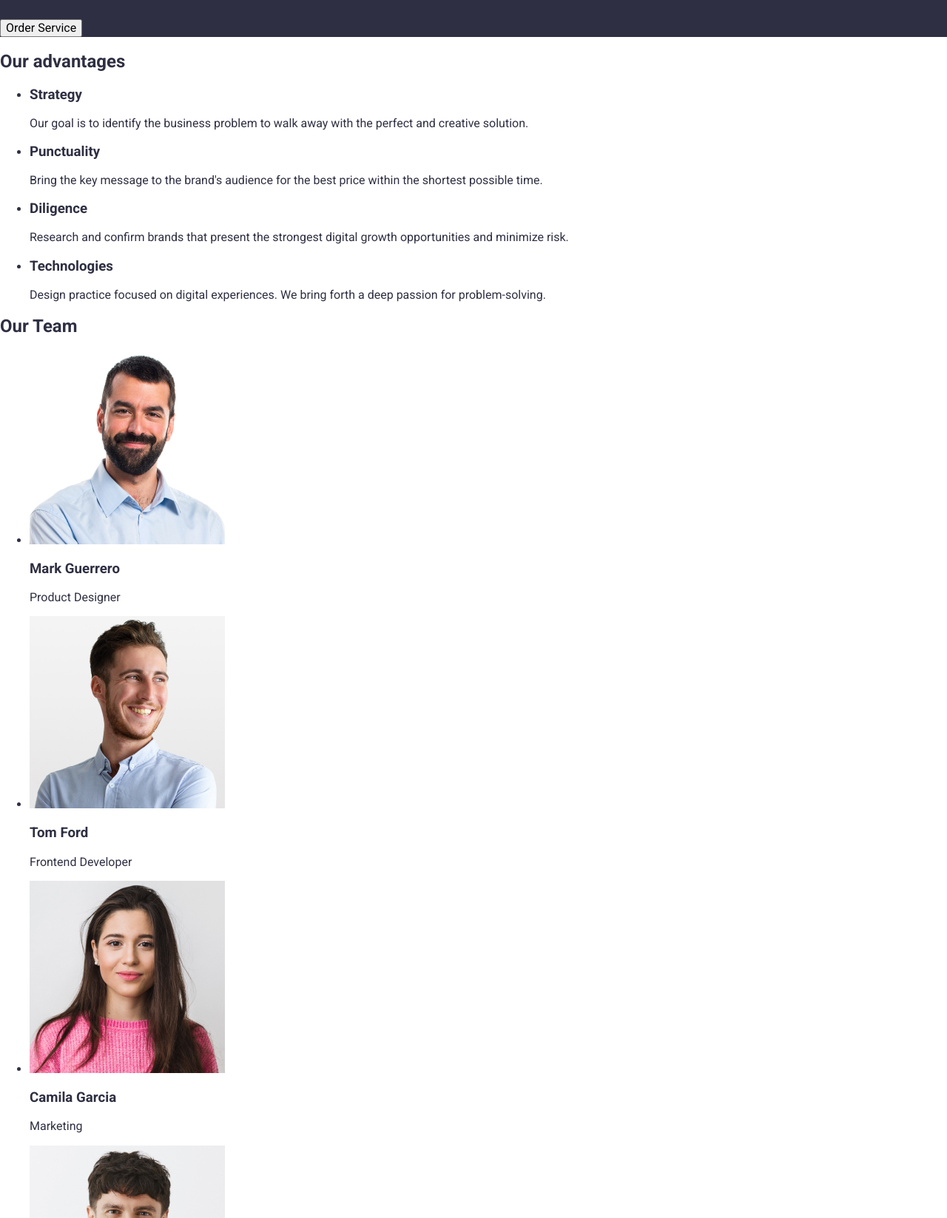
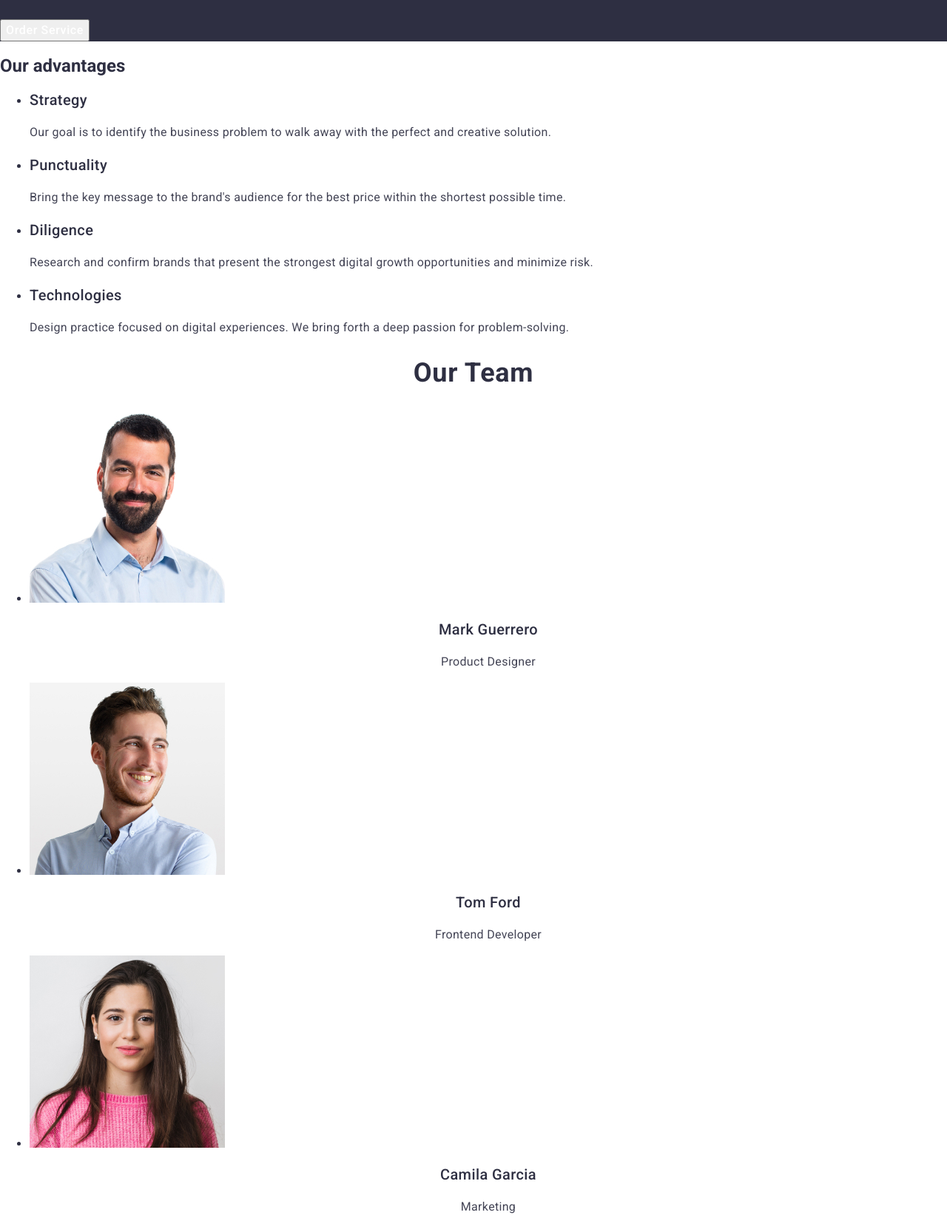
Before and after one commit to Mark-goga/goit-markup-hw-02, a plain HTML site: page index.html in a window 1280 px wide. Shown: the part 300-1947 px from the top of the page at 74% size. Drawn offline with Linux system fonts and the light colour scheme.

Commit message:
delivery_1

```diff
--- a/css/styles.css
+++ b/css/styles.css
@@ -13,7 +13,6 @@ body {
     text-decoration: none;
 }
 .logo{
-    color:  #2E2F42;
     font-family: Raleway;
     font-size: 18px;
     font-weight: 700;
@@ -31,7 +30,6 @@ body {
 .header-adress{
     color:  #434455;
     font-size: 16px;
-    font-weight: 400;
     line-height: 1.50;
     letter-spacing: 0.02em;
 }
@@ -46,3 +44,64 @@ body {
     line-height: 1.07;
     letter-spacing: 0.02em;
 }
+.section-button-span{
+    color:  #FFF;
+    font-size: 16px;
+    font-weight: 500;
+    line-height: 1.50;
+    letter-spacing: 0.64px;
+    cursor: pointer;
+}
+.advantages-title{
+        font-size: 20px;
+        font-weight: 500;
+        line-height: 1.20;
+        letter-spacing: 0.02em;
+}
+.advantages-text{
+    color: #434455;
+    font-size: 16px;
+    line-height: 1.50;
+    letter-spacing: 0.02em;
+}
+.team-title{
+    text-align: center;
+    font-size: 20px;
+    font-weight: 500;
+    line-height: 1.20;
+    letter-spacing: 0.02em;
+}
+.team-text{
+    color: #434455;
+    text-align: center;
+    font-size: 16px;
+    line-height: 1.50;
+    letter-spacing: 0.02em;
+}
+.section-team > h2{
+    text-align: center;
+    font-size: 36px;
+    font-weight: 700;
+    line-height: 1.11;
+    letter-spacing: 0.02em;
+    text-transform: capitalize;
+}
+.portfolio{
+    text-align: center;
+    font-size: 36px;
+    font-weight: 700;
+    line-height: 1.11;
+    letter-spacing: 0.02em;
+    text-transform: capitalize;
+}
+.portfolio-title{
+    color:  #2E2F42;
+    font-size: 20px;
+    font-weight: 500;
+    line-height: 1.20;
+    letter-spacing: 0.02em;
+}
+.footer{
+    background:  #2E2F42;
+
+}
--- a/index.html
+++ b/index.html
@@ -41,92 +41,92 @@
     <main>
         <section class="section-button">
             <h1 class="section-button-title">Effective Solutions for Your Business</h1>
-            <button type="button" calss="section-button-button">Order Service</button>
+            <button type="button" calss="section-button-button"><span class="section-button-span">Order Service</span></button>
         </section>
         <section>
             <h2>Our advantages</h2>
             <ul>
                 <li>
-                    <h3>Strategy</h3>
-                    <p>Our goal is to identify the business problem to walk away with the perfect and creative solution.</p>
+                    <h3 class="advantages-title">Strategy</h3>
+                    <p class="advantages-text">Our goal is to identify the business problem to walk away with the perfect and creative solution.</p>
                 </li>
                 <li>
-                    <h3>Punctuality</h3>
-                    <p>Bring the key message to the brand's audience for the best price within the shortest possible time.</p>
+                    <h3 class="advantages-title">Punctuality</h3>
+                    <p class="advantages-text">Bring the key message to the brand's audience for the best price within the shortest possible time.</p>
                 </li>
                 <li>
-                    <h3>Diligence</h3>
-                    <p>Research and confirm brands that present the strongest digital growth opportunities and minimize risk.</p>
+                    <h3 class="advantages-title">Diligence</h3>
+                    <p class="advantages-text">Research and confirm brands that present the strongest digital growth opportunities and minimize risk.</p>
                 </li>
                 <li>
-                    <h3>Technologies</h3>
-                    <p>Design practice focused on digital experiences. We bring forth a deep passion for problem-solving.</p>
+                    <h3 class="advantages-title">Technologies</h3>
+                    <p class="advantages-text">Design practice focused on digital experiences. We bring forth a deep passion for problem-solving.</p>
+                </li>
+            </ul>
+        </section>
+        <section class="section-team">
+            <h2>Our Team</h2>
+            <ul>
+                <li>
+                    <img src="./images/img1.jpg" alt="Product Designer" width="264" height="260">
+                    <h3 class="team-title">Mark Guerrero</h3>
+                    <p class="team-text">Product Designer</p>
+                </li>
+                <li>
+                    <img src="./images/img2.jpg" alt="Frontend Developer" width="264" height="260">
+                    <h3 class="team-title">Tom Ford</h3>
+                    <p class="team-text">Frontend Developer</p>
+                </li>
+                <li>
+                    <img src="./images/img3.jpg" alt="Marketing" width="264" height="260">
+                    <h3 class="team-title">Camila Garcia</h3>
+                    <p class="team-text">Marketing</p>
+                </li>
+                <li>
+                    <img src="./images/img4.jpg" alt="UI Designer" width="264" height="260">
+                    <h3 class="team-title">Daniel Wilson</h3>
+                    <p class="team-text">UI Designer</p>
                 </li>
             </ul>
         </section>
         <section>
-            <h2>Our Team</h2>
-            <ul>
-                <li>
-                    <img src="./images/img1.jpg" alt="Product Designer" width="264" height="260">
-                    <h3>Mark Guerrero</h3>
-                    <p>Product Designer</p>
-                </li>
-                <li>
-                    <img src="./images/img2.jpg" alt="Frontend Developer" width="264" height="260">
-                    <h3>Tom Ford</h3>
-                    <p>Frontend Developer</p>
-                </li>
-                <li>
-                    <img src="./images/img3.jpg" alt="Marketing" width="264" height="260">
-                    <h3>Camila Garcia</h3>
-                    <p>Marketing</p>
-                </li>
-                <li>
-                    <img src="./images/img4.jpg" alt="UI Designer" width="264" height="260">
-                    <h3>Daniel Wilson</h3>
-                    <p>UI Designer</p>
-                </li>
-            </ul>
-        </section>
-        <section>
-            <h2>Our Portfolio</h2>
+            <h2 class="portfolio">Our Portfolio</h2>
             <ul>
                 <li>
                     <img src="./images/img port1.jpg" alt="banking app" width="360" height="300">
-                    <h3>Banking App</h3>
-                    <p>App</p>
+                    <h3 class="portfolio-title">Banking App</h3>
+                    <p class="portfolio-text">App</p>
                 </li>
                 <li>
                     <img src="./images/img port2.jpg" alt="Cashless Payment"  width="360" height="300">
-                    <h3>Cashless Payment</h3>
-                    <p>Marketing</p>
+                    <h3 class="portfolio-title">Cashless Payment</h3>
+                    <p class="portfolio-text">Marketing</p>
                 </li>
                 <li>
                     <img src="./images/img port3.jpg" alt="Meditation App"  width="360" height="300">
-                    <h3>Meditation App</h3>
-                    <p>App</p>
+                    <h3 class="portfolio-title">Meditation App</h3>
+                    <p class="portfolio-text">App</p>
                 </li>
                 <li>
                     <img src="./images/img port4.jpg" alt="Taxi Service" width="360" height="300">
-                    <h3>Taxi Service</h3>
-                    <p>Marketing</p>
+                    <h3 class="portfolio-title">Taxi Service</h3>
+                    <p class="portfolio-text">Marketing</p>
                 </li>
                 <li>
                     <img src="./images/img port5.jpg" alt="Screen Illustrations" width="360" height="300">
-                    <h3>Screen Illustrations</h3>
-                    <p>Desing</p>
+                    <h3 class="portfolio-title">Screen Illustrations</h3>
+                    <p class="portfolio-text">Desing</p>
                 </li>
                 <li>
                     <img src="./images/img port6.jpg" alt="Online Courses" width="360" height="300">
-                    <h3>Online Courses</h3>
-                    <p>Marketing</p>
+                    <h3 class="portfolio-title">Online Courses</h3>
+                    <p class="portfolio-text">Marketing</p>
                 </li>
             </ul>
         </section>
     </main>
-    <footer>
-        <a href="./index.html">WebStudio</a>
+    <footer class="footer">
+        <a href="./index.html" class="logo"><span class="logo-span">Web</span>Studio</a>
         <p>Increase the flow of customers and sales for your business with digital marketing & growth solutions.</p>
     </footer>
 </body>
```
